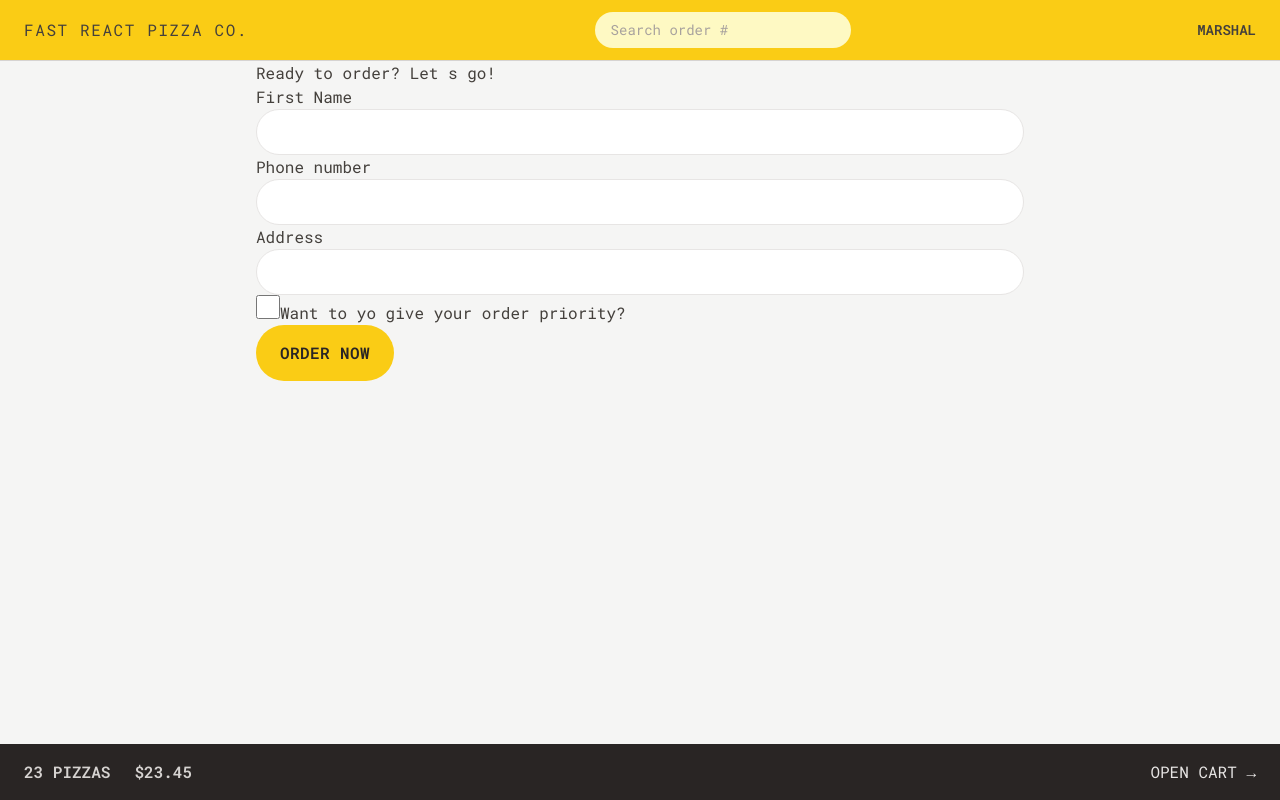
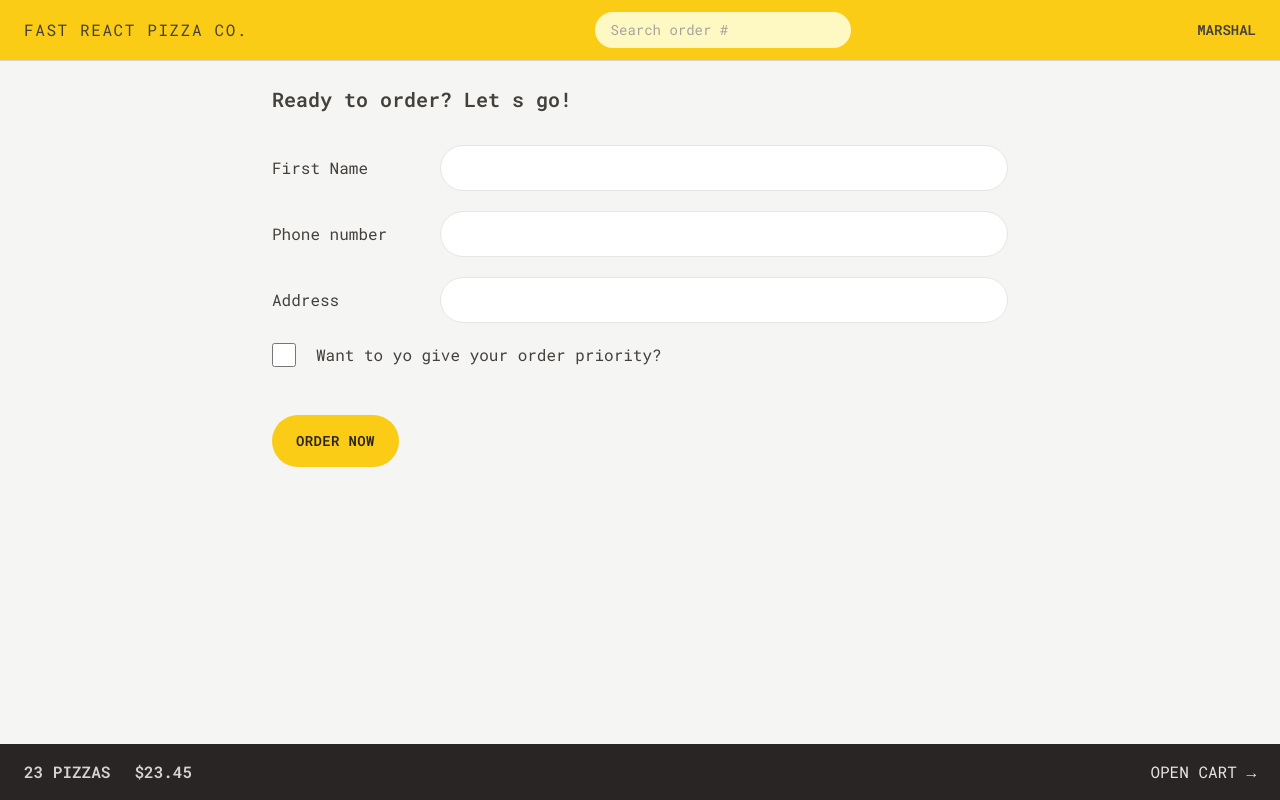
Before and after one commit to marshalmori/fast-react-pizza, a React (Vite) app: page /order/new in a window 1280 px wide. Built offline with nearby package versions, Linux system fonts and the light colour scheme.

Commit message:
Styling the order form

```diff
--- a/src/features/order/CreateOrder.jsx
+++ b/src/features/order/CreateOrder.jsx
@@ -43,31 +43,40 @@
   const cart = fakeCart;
 
   return (
-    <div>
-      <h2>Ready to order? Let s go!</h2>
+    <div className="px-4 py-6">
+      <h2 className="mb-8 text-xl font-semibold">Ready to order? Let s go!</h2>
 
       <Form method="POST">
-        <div>
-          <label>First Name</label>
-          <input className="input" type="text" name="customer" required />
+        <div className="mb-5 flex flex-col gap-2 sm:flex-row sm:items-center">
+          <label className="sm:basis-40">First Name</label>
+          <input className="input grow" type="text" name="customer" required />
         </div>
 
-        <div>
-          <label>Phone number</label>
-          <div>
-            <input className="input" type="tel" name="phone" required />
-          </div>
-          {formErrors?.phone && <p>{formErrors.phone}</p>}
-        </div>
-
-        <div>
-          <label>Address</label>
-          <div>
-            <input className="input" type="text" name="address" required />
+        <div className="mb-5 flex flex-col gap-2 sm:flex-row sm:items-center">
+          <label className="sm:basis-40">Phone number</label>
+          <div className="grow">
+            <input className="input w-full" type="tel" name="phone" required />
+            {formErrors?.phone && (
+              <p className="mt-2 p-2 rounded-full text-xs bg-red-100 text-red-700">
+                {formErrors.phone}
+              </p>
+            )}
           </div>
         </div>
 
-        <div>
+        <div className="mb-5 flex flex-col gap-2 sm:flex-row sm:items-center">
+          <label className="sm:basis-40">Address</label>
+          <div className="grow">
+            <input
+              className="input w-full"
+              type="text"
+              name="address"
+              required
+            />
+          </div>
+        </div>
+
+        <div className="mb-12 flex items-center gap-5">
           <input
             className="h-6 w-6 accent-yellow-400 focus:outline-none focus:ring
             focus:ring-yellow-400 focus:ring-offset-2"
@@ -103,8 +112,7 @@
 
   const errors = {};
   if (!isValidPhone(order.phone))
-    errors.phone =
-      "Please give us your correct phone number. We might need it to contact you.";
+    errors.phone = "Please give us your correct phone number.";
 
   if (Object.keys(errors).length > 0) return errors;
 
--- a/src/index.css
+++ b/src/index.css
@@ -4,7 +4,7 @@
 
 @layer components {
   .input {
-    @apply w-full rounded-full border border-stone-200 px-4 py-2 text-sm transition-all duration-100 placeholder:text-stone-400 focus:outline-none focus:ring focus:ring-yellow-400 md:px-6 md:py-3;
+    @apply rounded-full border border-stone-200 px-4 py-2 text-sm transition-all duration-100 placeholder:text-stone-400 focus:outline-none focus:ring focus:ring-yellow-400 md:px-6 md:py-3;
   }
 
   /* https://dev.to/afif/i-made-100-css-loaders-for-your-next-project-4eje */
--- a/src/ui/Button.jsx
+++ b/src/ui/Button.jsx
@@ -2,13 +2,13 @@
 
 const Button = ({ children, disabled, to, type }) => {
   const base =
-    "inline-block rounded-full bg-yellow-400 font-semibold uppercase tracking-wide text-stone-800 transition-colors duration-300 hover:bg-yellow-300 focus:outline-none focus:ring focus:ring-yellow-300 focus:bg-yellow-300 focus:ring-offset-2 disabled:cursor-not-allowed";
+    "inline-block text-sm rounded-full bg-yellow-400 font-semibold uppercase tracking-wide text-stone-800 transition-colors duration-300 hover:bg-yellow-300 focus:outline-none focus:ring focus:ring-yellow-300 focus:bg-yellow-300 focus:ring-offset-2 disabled:cursor-not-allowed";
 
   const styles = {
     primary: base + " px-4 py-3 md:px-6 md:py-4",
     small: base + " px-4 py-2 md:px-5 md:py-2.5 text-xs",
     secondary:
-      "inline-block rounded-full border-2 border-stone-300 font-semibold uppercase tracking-wide text-stone-400 transition-colors duration-300 hover:bg-stone-300 hover:text-stone-800 focus:bg-stone-300 focus:text-stone-800 focus:outline-none focus:ring focus:ring-stone-200 focus:ring-offset-2 disabled:cursor-not-allowed px-4 py-2.5 md:px-6 md:py-3.5",
+      "inline-block text-sm rounded-full border-2 border-stone-300 font-semibold uppercase tracking-wide text-stone-400 transition-colors duration-300 hover:bg-stone-300 hover:text-stone-800 focus:bg-stone-300 focus:text-stone-800 focus:outline-none focus:ring focus:ring-stone-200 focus:ring-offset-2 disabled:cursor-not-allowed px-4 py-2.5 md:px-6 md:py-3.5",
   };
 
   if (to)
```
Also changed, not shown: index.html (+4 -2 lines).
